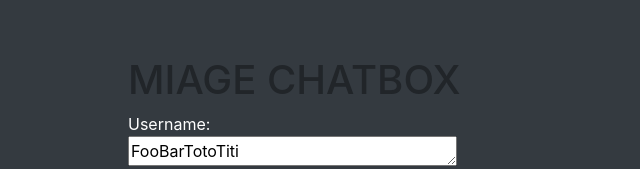
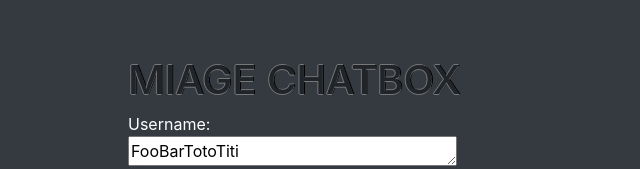
Before and after one commit to metasmash/chat_box, a website: page index.html in a window 1280 px wide. Shown: the top 169 px of the page, 0-640 px from the left. Drawn offline with nearby package versions, Linux system fonts and the light colour scheme; no server answers.

Commit message:
style changed

```diff
--- a/index.html
+++ b/index.html
@@ -36,6 +36,10 @@
       .last_messages {
         color:white;
       }
+
+      h1 {
+    text-shadow: -1px 0 #777777, 0 1px #777777, 1px 0 black, 0 -1px #777777;
+}
     </style>
     <meta charset="UTF-8" />
     <meta name="viewport" content="width=device-width, initial-scale=1.0" />
```
